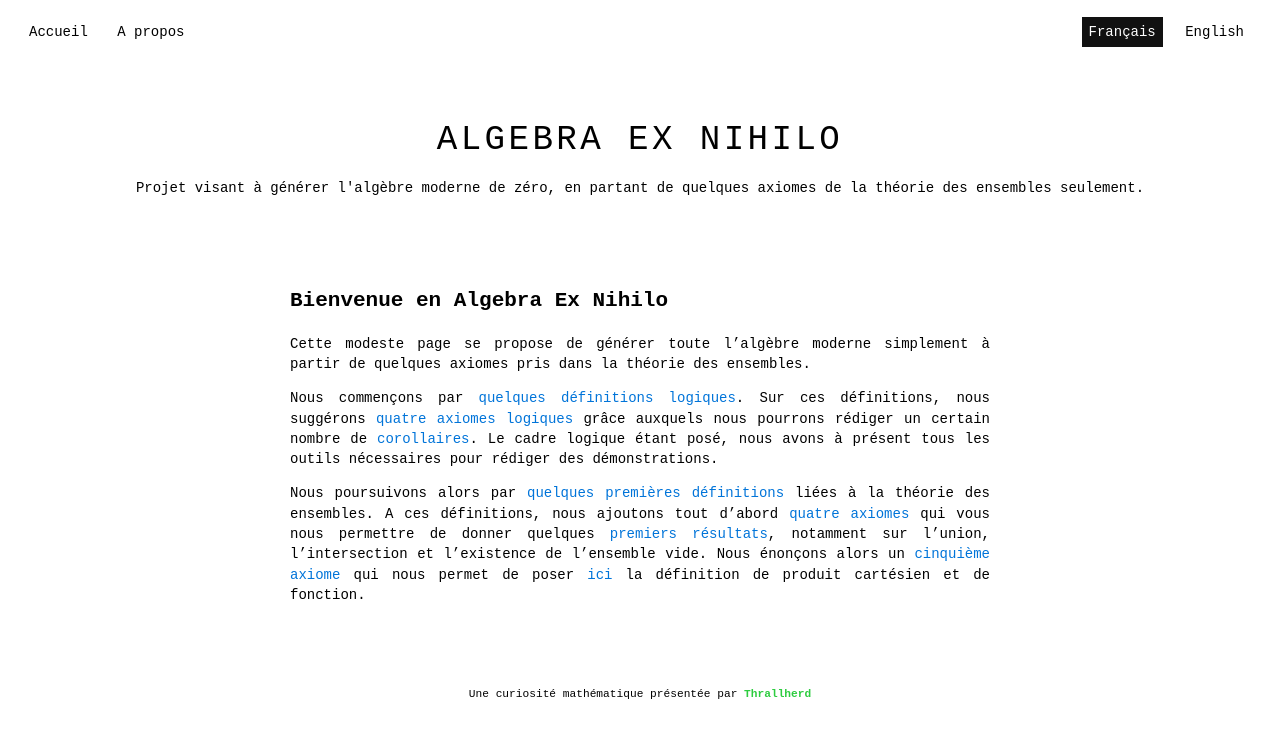
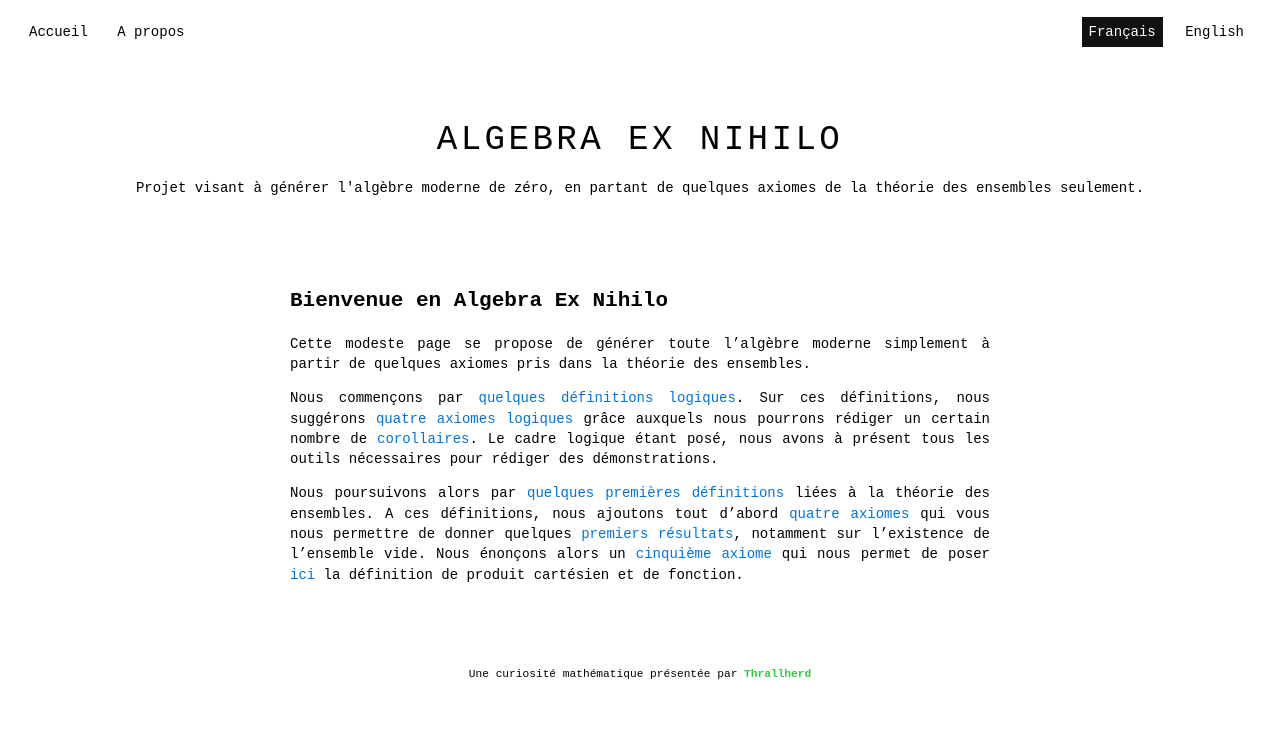
Before and after one commit to Thrallherd/AlgebraExNihilo, a Jekyll site: the page built from index.md, in a window 1280 px wide. Shown: the top 738 px of the page. Built offline with Jekyll 4.4.1, drawn with Linux system fonts in a browser that asks for light colours.

Commit message:
Update index.md

```diff
--- a/index.md
+++ b/index.md
@@ -11,4 +11,4 @@ Cette modeste page se propose de générer toute l'algèbre moderne simplement
 
 Nous commençons par [quelques définitions logiques](logic_def.md). Sur ces définitions, nous suggérons [quatre axiomes logiques](logic_axm.md) grâce auxquels nous pourrons rédiger un certain nombre de [corollaires](logic_cor.md). Le cadre logique étant posé, nous avons à présent tous les outils nécessaires pour rédiger des démonstrations.
 
-Nous poursuivons alors par [quelques premières définitions](set_def.md) liées à la théorie des ensembles. A ces définitions, nous ajoutons tout d'abord [quatre axiomes](set_axm1.md) qui vous nous permettre de donner quelques [premiers résultats](set_res1.md), notamment sur l'union, l'intersection et l'existence de l'ensemble vide. Nous énonçons alors un [cinquième axiome](set_axm2.md) qui nous permet de poser [ici](set_res2.md) la définition de produit cartésien et de fonction.
+Nous poursuivons alors par [quelques premières définitions](set_def.md) liées à la théorie des ensembles. A ces définitions, nous ajoutons tout d'abord [quatre axiomes](set_axm1.md) qui vous nous permettre de donner quelques [premiers résultats](set_res1.md), notamment sur l'existence de l'ensemble vide. Nous énonçons alors un [cinquième axiome](set_axm2.md) qui nous permet de poser [ici](set_res2.md) la définition de produit cartésien et de fonction.
```
